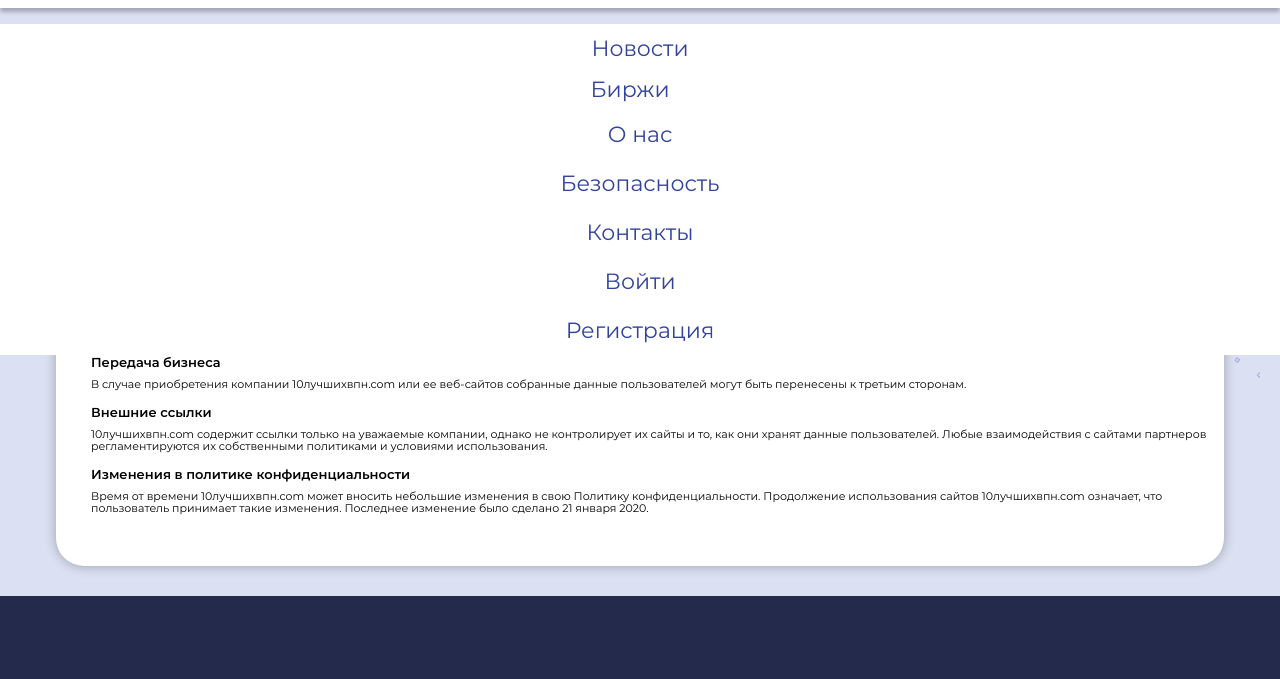
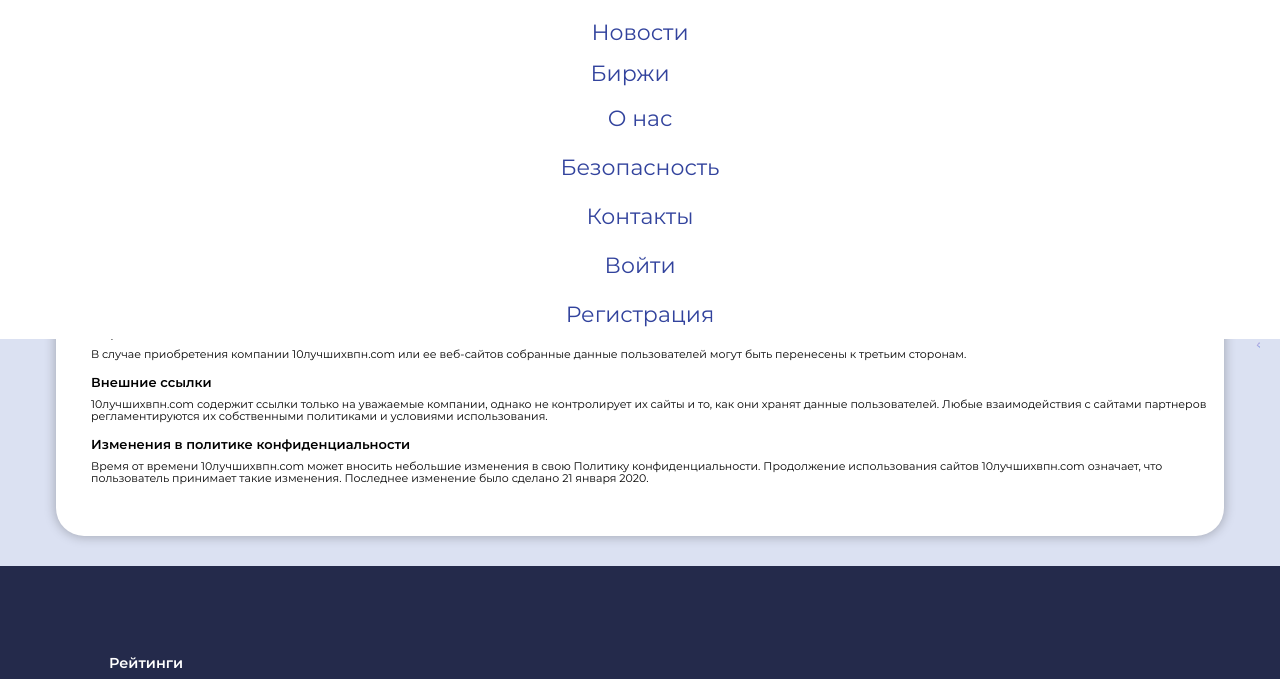
Before and after one commit to KaterinkaVasilek/crypto-portal, a website: page source/privacy-policy.html in a window 1280 px wide. Both pictures are taken after a click on the button 1202 px from the left and 39 px from the top of the page. Shown: the part 70-749 px from the top of the page. Drawn offline with nearby package versions, Linux system fonts and the light colour scheme; files that its build step writes are made by us from their sources.

Commit message:
fix: privacy page

```diff
--- a/source/sass/partials/_company-card.scss
+++ b/source/sass/partials/_company-card.scss
@@ -1,5 +1,9 @@
 .page {
   padding: 39px 0 35px;
+}
+
+.content__wrapper-border {
+  margin-bottom: 25px;
 }
 
 .company-card {
--- a/source/sass/partials/_header.scss
+++ b/source/sass/partials/_header.scss
@@ -77,6 +77,7 @@
   display: none;
   padding: 0;
   position: absolute;
+  margin: 0 auto;
   top: 100%;
   left: 0;
   right: 0;
--- a/source/sass/partials/_privacy.scss
+++ b/source/sass/partials/_privacy.scss
@@ -1,5 +1,5 @@
-.content-bottom {
-  padding-top: 30px;
+.content__wrapper-border {
+  margin: 25px 25px;
 }
 
 .privacy {
@@ -8,7 +8,7 @@
 
   &__title {
     @include cardTitle;
-    font-size: 1.3em; //16px;
+    font-size: 1em; //16px;
     border-left: 2px solid $blue;
     padding-left: 12px;
   }
```
